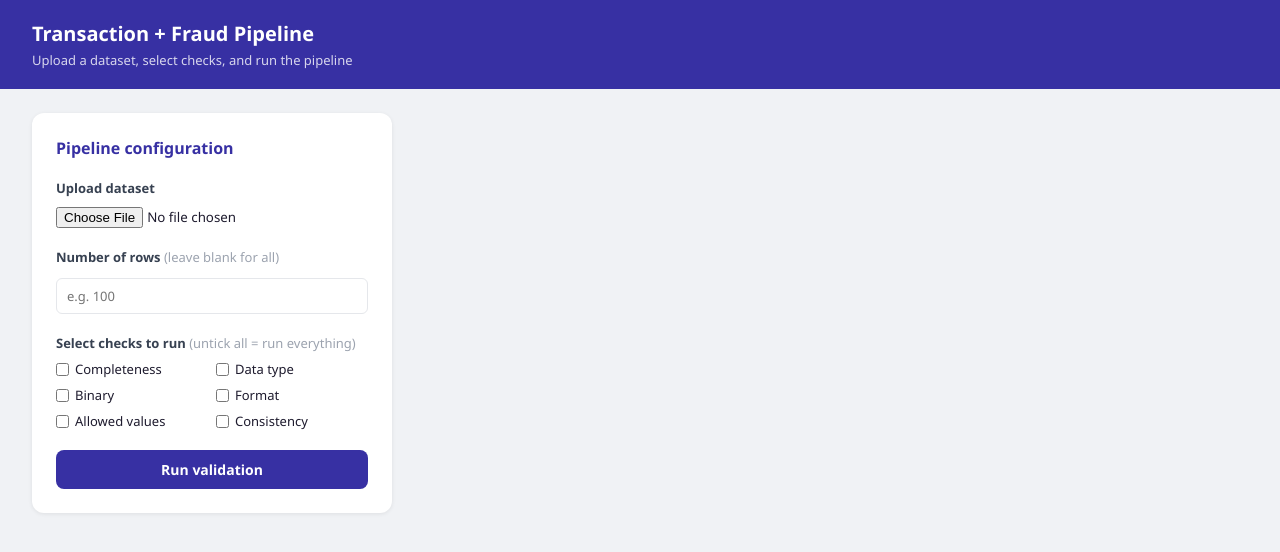
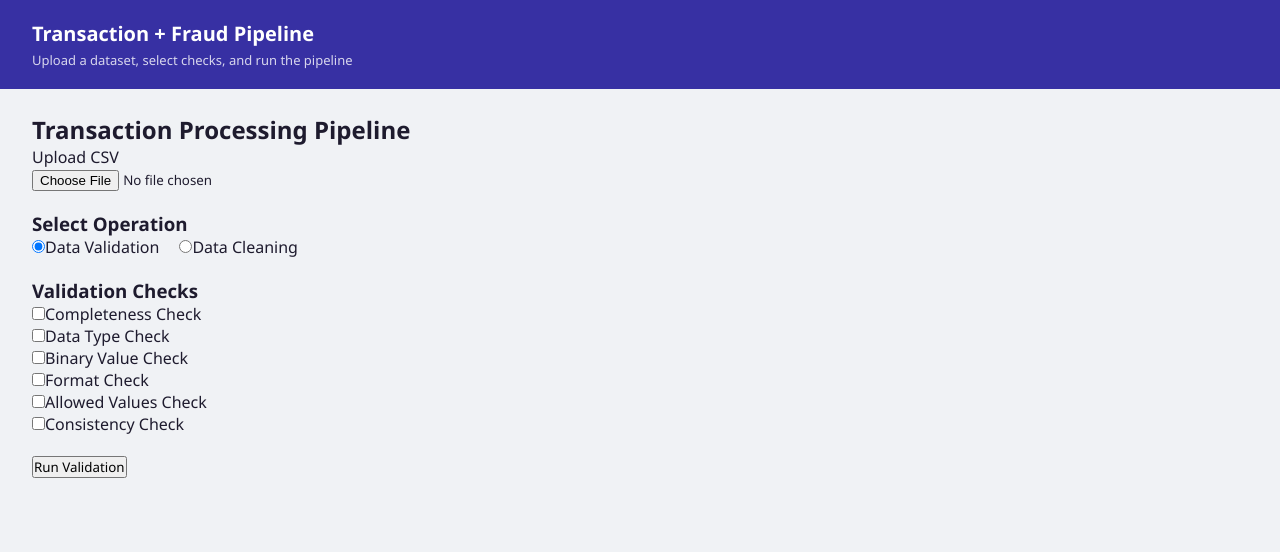
Before and after one commit to Immanuel-incode/VeriFlow, a React (Create React App) app in the folder frontend/: page / in a window 1280 px wide. Shown: the top 552 px of the page. Built offline with nearby package versions, Linux system fonts and the light colour scheme.

Commit message:
Feat/Refactor: Add Cleaning Report status and integration into Pipeline interface

```diff
--- a/frontend/src/components/PipelineForm.tsx
+++ b/frontend/src/components/PipelineForm.tsx
@@ -4,122 +4,176 @@ interface Props {
   onResults: (data: any) => void;
 }
 
-const CHECKS = [
-  { id: "completeness",  label: "Completeness" },
-  { id: "datatype",      label: "Data type" },
-  { id: "binary",        label: "Binary" },
-  { id: "format",        label: "Format" },
-  { id: "allowedvalues", label: "Allowed values" },
-  { id: "consistency",   label: "Consistency" },
+const VALIDATION_CHECKS = [
+  {id: "completeness", label: "Completeness Check",},
+  {id: "datatype", label: "Data Type Check",},
+  {id: "binary", label: "Binary Value Check",},
+  {id: "format", label: "Format Check",},
+  {id: "allowedvalues", label: "Allowed Values Check",},
+  {id: "consistency", label: "Consistency Check",},
 ];
 
+const CLEANING_OPERATIONS = [
+  {id: "stripsymbols", label: "Strip Currency Symbols",},
+  {id: "trimwhitespace", label: "Trim Whitespace",},
+  {id: "fixcase", label: "Fix Text Case",},
+  {id: "fixspelling", label: "Fix Spelling",},
+  {id: "removeduplicates", label: "Remove Duplicate Records",},
+];
 
-export default function PipelineForm({ onResults }: Props) {
-  const [file, setFile]               = useState<File | null>(null);
-  const [selectedChecks, setSelected] = useState<string[]>([]);
-  const [rowLimit, setRowLimit]       = useState<string>("");
-  const [loading, setLoading]         = useState(false);
-  const [error, setError]             = useState("");
+const PipelineForm: React.FC<Props> = ({ onResults }) => {
+  const [file, setFile] = useState<File | null>(null);
 
-  function handleFile(e: React.ChangeEvent<HTMLInputElement>) {
-    const f = e.target.files?.[0];
-    if (f) setFile(f);
-  }
+  const [operation, setOperation] = useState<
+    "validation" | "cleaning"
+  >("validation");
 
-  function toggleCheck(id: string) {
-    setSelected(prev =>
-      prev.includes(id) ? prev.filter(c => c !== id) : [...prev, id]
+  const [selectedChecks, setSelectedChecks] = useState<string[]>([]);
+
+  const [loading, setLoading] = useState(false);
+
+  const handleCheckbox = (id: string) => {
+    setSelectedChecks((prev) =>
+      prev.includes(id)
+        ? prev.filter((item) => item !== id)
+        : [...prev, id]
     );
-  }
+  };
 
-  async function handleSubmit() {
-    if (!file) { setError("Please upload a CSV file first."); return; }
-    setError("");
+  const handleSubmit = async (
+    e: React.FormEvent<HTMLFormElement>
+  ) => {
+    e.preventDefault();
+
+    if (!file) {
+      alert("Please upload a CSV file.");
+      return;
+    }
+
+    if (selectedChecks.length === 0) {
+      alert("Please select at least one option.");
+      return;
+    }
+
+    const formData = new FormData();
+    formData.append("transactions", file);
+
+    selectedChecks.forEach((item) =>
+      formData.append("checks", item)
+    );
+
     setLoading(true);
 
     try {
-      const text = await file.text();
-      const lines = text.trim().split("\n");
-      const headers = lines[0].split(",");
+      const endpoint =
+        operation === "validation"
+          ? "http://127.0.0.1:8000/validate"
+          : "http://127.0.0.1:8000/clean";
 
-      const allTransactions = lines.slice(1).map(line => {
-        const values = line.split(",");
-        const obj: any = {};
-        headers.forEach((h, i) => {
-          obj[h.trim()] = values[i]?.trim();
-        });
-        return obj;
+      const response = await fetch(endpoint, {
+        method: "POST",
+        body: formData,
       });
 
-      const transactions = rowLimit
-        ? allTransactions.slice(0, parseInt(rowLimit))
-        : allTransactions;
-
-      const response = await fetch("http://localhost:8000/validate", {
-        method: "POST",
-        headers: { "Content-Type": "application/json" },
-        body: JSON.stringify({ transactions, checks: selectedChecks })
-      });
+      if (!response.ok) {
+        throw new Error("Pipeline request failed.");
+      }
 
       const data = await response.json();
+
+      // Identify which operation produced the results
+      data.operation = operation;
+
       onResults(data);
-
     } catch (err) {
-      setError("Could not connect to the pipeline. Make sure FastAPI is running.");
+      console.error(err);
+      alert("An error occurred while processing the file.");
     } finally {
       setLoading(false);
     }
-  }
+  };
 
   return (
-    <div className="form-card">
-      <h2>Pipeline configuration</h2>
+    <form className="pipeline-form" onSubmit={handleSubmit}>
+      <h2>Transaction Processing Pipeline</h2>
 
-      <div className="section">
-        <label className="section-label">Upload dataset</label>
-        <input type="file" accept=".csv" onChange={handleFile} />
-        {file && <p className="file-name">Loaded: {file.name}</p>}
+      <div style={{ marginBottom: "20px" }}>
+        <label>
+          Upload CSV
+          <br />
+          <input
+            type="file"
+            accept=".csv"
+            onChange={(e) =>
+              setFile(e.target.files?.[0] || null)
+            }
+          />
+        </label>
       </div>
 
-      <div className="section">
-        <label className="section-label">
-          Number of rows
-          <span className="hint"> (leave blank for all)</span>
+      <div style={{ marginBottom: "20px" }}>
+        <h3>Select Operation</h3>
+
+        <label style={{ marginRight: "20px" }}>
+          <input
+            type="radio"
+            value="validation"
+            checked={operation === "validation"}
+            onChange={() => {
+              setOperation("validation");
+              setSelectedChecks([]);
+            }}
+          />
+          Data Validation
         </label>
-        <input
-          type="number"
-          className="row-input"
-          placeholder="e.g. 100"
-          value={rowLimit}
-          onChange={e => setRowLimit(e.target.value)}
-          min={1}
-        />
+
+        <label>
+          <input
+            type="radio"
+            value="cleaning"
+            checked={operation === "cleaning"}
+            onChange={() => {
+              setOperation("cleaning");
+              setSelectedChecks([]);
+            }}
+          />
+          Data Cleaning
+        </label>
       </div>
 
-      <div className="section">
-        <label className="section-label">
-          Select checks to run
-          <span className="hint"> (untick all = run everything)</span>
-        </label>
-        <div className="check-grid">
-          {CHECKS.map(check => (
-            <label key={check.id} className="check-item">
+      <div style={{ marginBottom: "20px" }}>
+        <h3>
+          {operation === "validation"
+            ? "Validation Checks"
+            : "Cleaning Operations"}
+        </h3>
+
+        {(operation === "validation"
+          ? VALIDATION_CHECKS
+          : CLEANING_OPERATIONS
+        ).map((item) => (
+          <div key={item.id}>
+            <label>
               <input
                 type="checkbox"
-                checked={selectedChecks.includes(check.id)}
-                onChange={() => toggleCheck(check.id)}
+                checked={selectedChecks.includes(item.id)}
+                onChange={() => handleCheckbox(item.id)}
               />
-              {check.label}
+              {item.label}
             </label>
-          ))}
-        </div>
+          </div>
+        ))}
       </div>
 
-      {error && <p className="error-msg">{error}</p>}
+      <button type="submit" disabled={loading}>
+        {loading
+          ? "Processing..."
+          : operation === "validation"
+          ? "Run Validation"
+          : "Run Cleaning"}
+      </button>
+    </form>
+  );
+};
 
-      <button className="run-btn" onClick={handleSubmit} disabled={loading}>
-        {loading ? "Running..." : "Run validation"}
-      </button>
-    </div>
-  );
-}
+export default PipelineForm;
```
Also changed, not shown: frontend/src/components/CleaningReport.tsx (added, +92 -0 lines).
